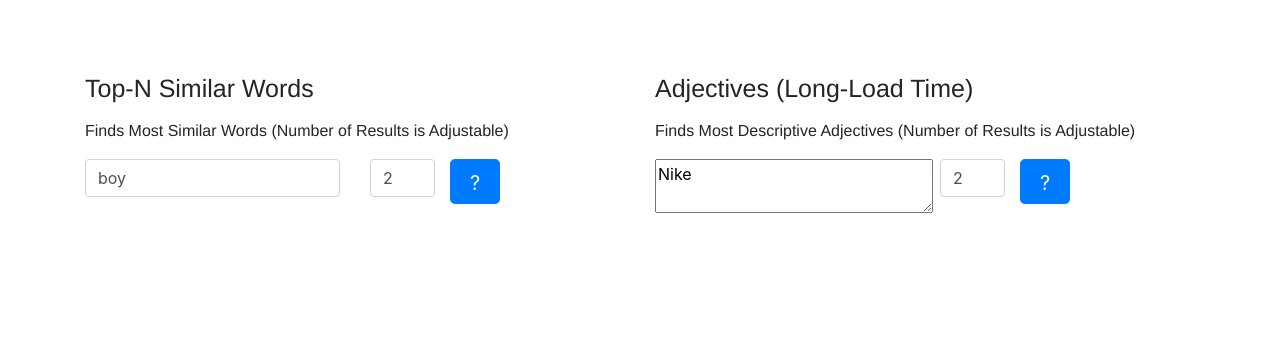
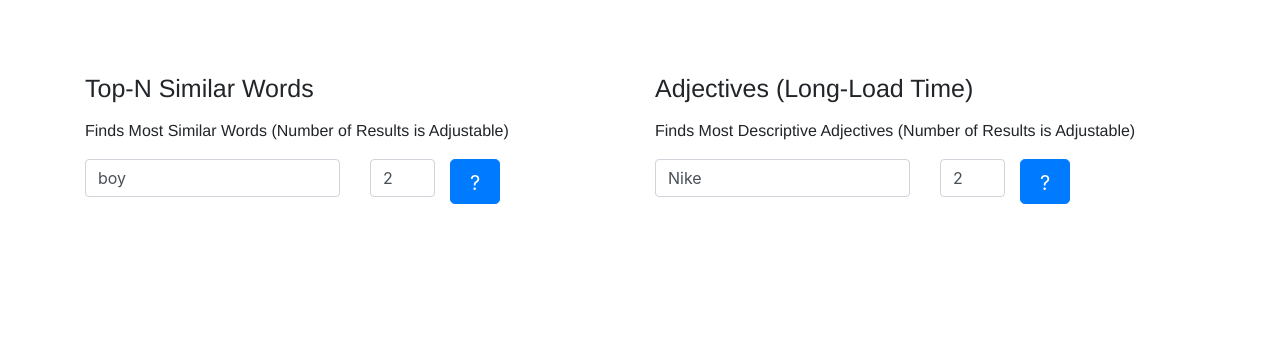
Before and after one commit to 18rberry/Neuroecon-Word-Embedding, a Django app: page /reasoning in a window 1280 px wide. Shown: the part 545-893 px from the top of the page. After the commit the page ends 749 px from the top, so only its background shows below. Run offline with Django 3.2, Linux system fonts and the light colour scheme; parts of the project's set-up code (start-up, migrations or seed data) failed here and were passed over; some libraries are stand-ins or nearby versions.

```diff
--- a/templates/reasoning.html
+++ b/templates/reasoning.html
@@ -207,32 +207,17 @@
            <form method = "POST" action = "/reasoning"> {% csrf_token %}
             <div class="row">
               <div class="col-md-6 mb-3">
-
                 {% if phrase %}
-                    <textarea name = "phrase" placeholder = "Nike"  cols="25" rows="2" value = {{phrase}} required>{{phrase}}</textarea>
+                  <input type="text" class="form-control" name="phrase" placeholder="phrase" value = {{phrase}} required>
+                  <div class="invalid-feedback">
+                  Valid first name is required.
+                  </div>
                 {% else %}
-                    <textarea name = "phrase" placeholder = "Nike"  cols="25" rows="2" value = "Nike" required>Nike</textarea>
+                  <input type="text" class="form-control" name="phrase" placeholder="phrase" value = "Nike" required>-->
+                  <div class="invalid-feedback">
+                  Valid first name is required.
+                  </div>
                 {% endif %}
-
-                <!--{% for c in phrase %}-->
-                    <!--{% if phrase %}-->
-                    <!--<textarea name = "phrase" placeholder = "Nike"  value = {{phrase}} required>{{c}}</textarea>-->
-                    <!--{% else %}-->
-                    <!--<textarea name = "phrase" placeholder = "Nike"  value = "Nike" required></textarea>-->
-                    <!--{% endif %}-->
-                <!--{% endfor %}-->
-
-                <!--{% if phrase %}-->
-                  <!--<input type="text" class="form-control" name="phrase" placeholder="phrase" value = {{phrase}} required>-->
-                  <!--<div class="invalid-feedback">-->
-                  <!--Valid first name is required.-->
-                  <!--</div>-->
-                <!--{% else %}-->
-                  <!--<input type="text" class="form-control" name="phrase" placeholder="phrase" value = "Nike" required>-->
-                  <!--<div class="invalid-feedback">-->
-                  <!--Valid first name is required.-->
-                  <!--</div>-->
-                <!--{% endif %}-->
               </div>
               <div class="col-md-2 mb-3">
                 {% for c in number2 %}
```
